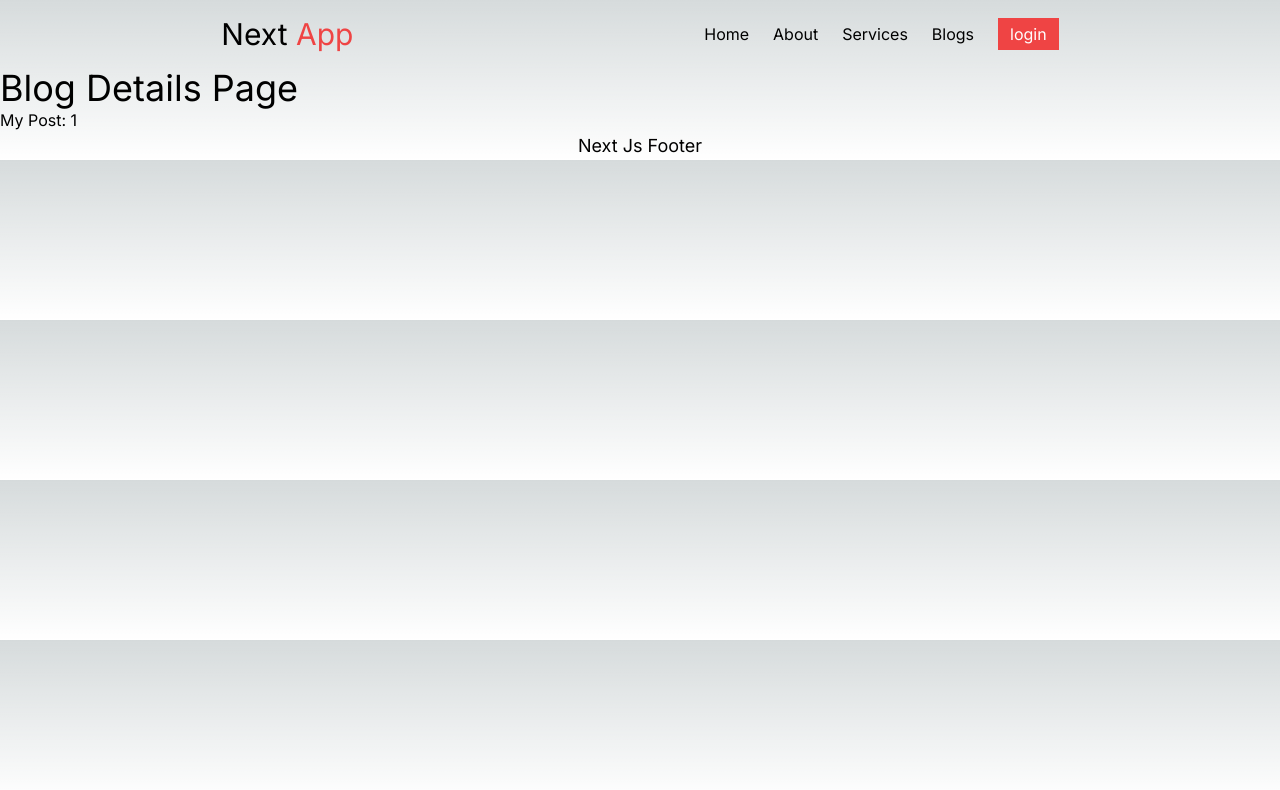
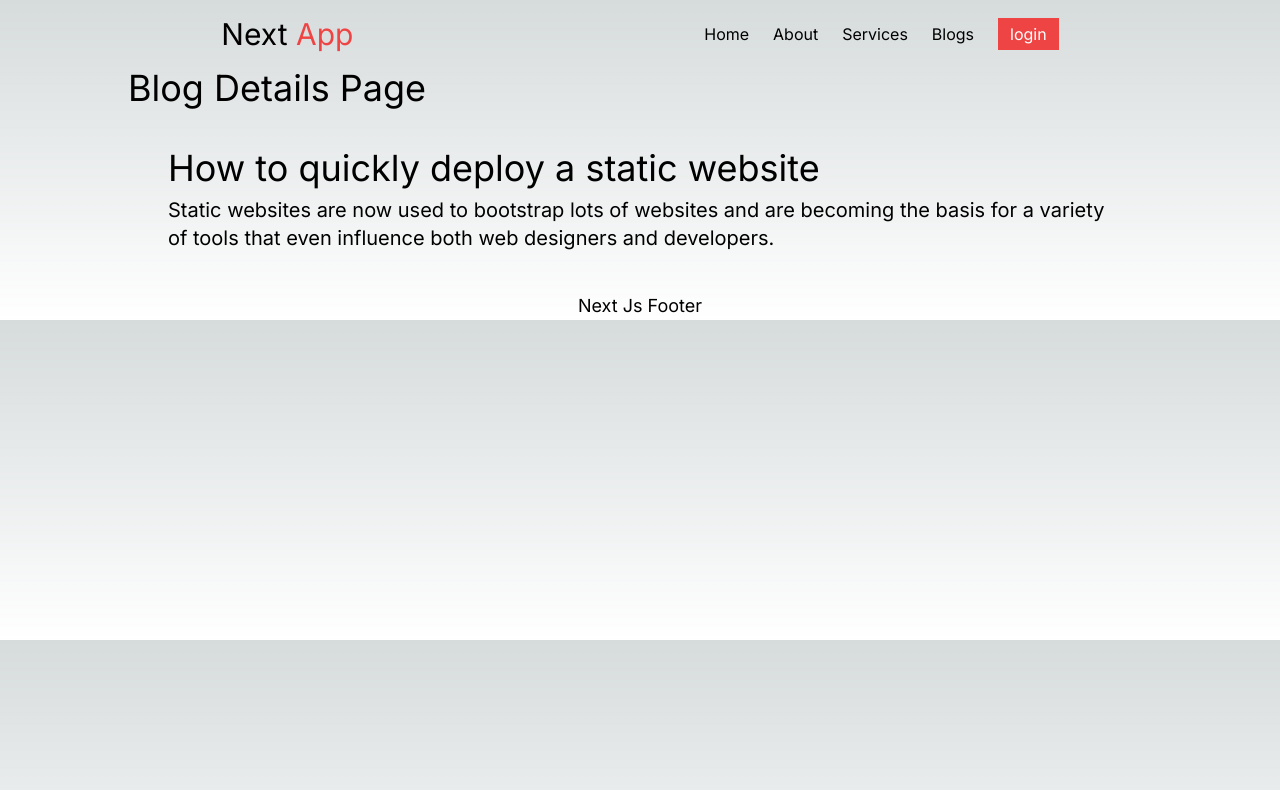
Before and after one commit to tahfeezmizan/next-js-project, a Next.js app: page /blogs/1 in a window 1280 px wide. Shown: the top 790 px of the page. Built offline with nearby package versions, Linux system fonts and the light colour scheme.

Commit message:
explore group route, nestate route

```diff
--- /dev/null
+++ b/src/app/(dashboard)/manageusers/page.jsx
@@ -0,0 +1,11 @@
+import React from 'react';
+
+const page = () => {
+  return (
+    <div>
+      admin manage users page
+    </div>
+  );
+};
+
+export default page;
--- /dev/null
+++ b/src/app/(dashboard)/page.jsx
@@ -0,0 +1,11 @@
+import React from 'react';
+
+const page = () => {
+    return (
+        <div>
+          dashboard page
+        </div>
+    );
+};
+
+export default page;
--- a/src/app/blogs/[slug]/page.jsx
+++ b/src/app/blogs/[slug]/page.jsx
@@ -1,13 +1,42 @@
 import React from 'react';
 
-const page = ({ params }) => {
-    console.log(params);
+const page = ({params}) => {
+    const singleBlogs = blog.find((blog) => blog.slug == params.slug)
+
     return (
-        <div>
+        <div className='w-4/5 mx-auto'>
             <h2 className="text-4xl">Blog Details Page</h2>
-            <div>My Post: {params.slug}</div>
+
+            <div className="p-10 space-y-2">
+                <h1 className='text-4xl'>{singleBlogs?.title}</h1>
+                <p className='text-xl'>{singleBlogs?.description}</p>
+            </div>
+
         </div>
     );
 };
 
+const blog = [
+    {
+        "slug": 1,
+        "title": "How to quickly deploy a static website",
+        "description": "Static websites are now used to bootstrap lots of websites and are becoming the basis for a variety of tools that even influence both web designers and developers."
+    },
+    {
+        "slug": 2,
+        "title": "Our first project with React",
+        "description": "Our journey with React has been incredibly rewarding. Learn about the challenges we faced and how we overcame them to deliver a successful project."
+    },
+    {
+        "slug": 3,
+        "title": "Understanding CSS Grid",
+        "description": "CSS Grid Layout is a two-dimensional layout system for the web. It lets you layout items in rows and columns, and it has many features that make building complex layouts straightforward."
+    },
+    {
+        "slug": 4,
+        "title": "Introduction to Docker",
+        "description": "Docker is a tool designed to make it easier to create, deploy, and run applications by using containers. This blog will help you understand the basics of Docker and its benefits."
+    }
+];
+
 export default page;
```
